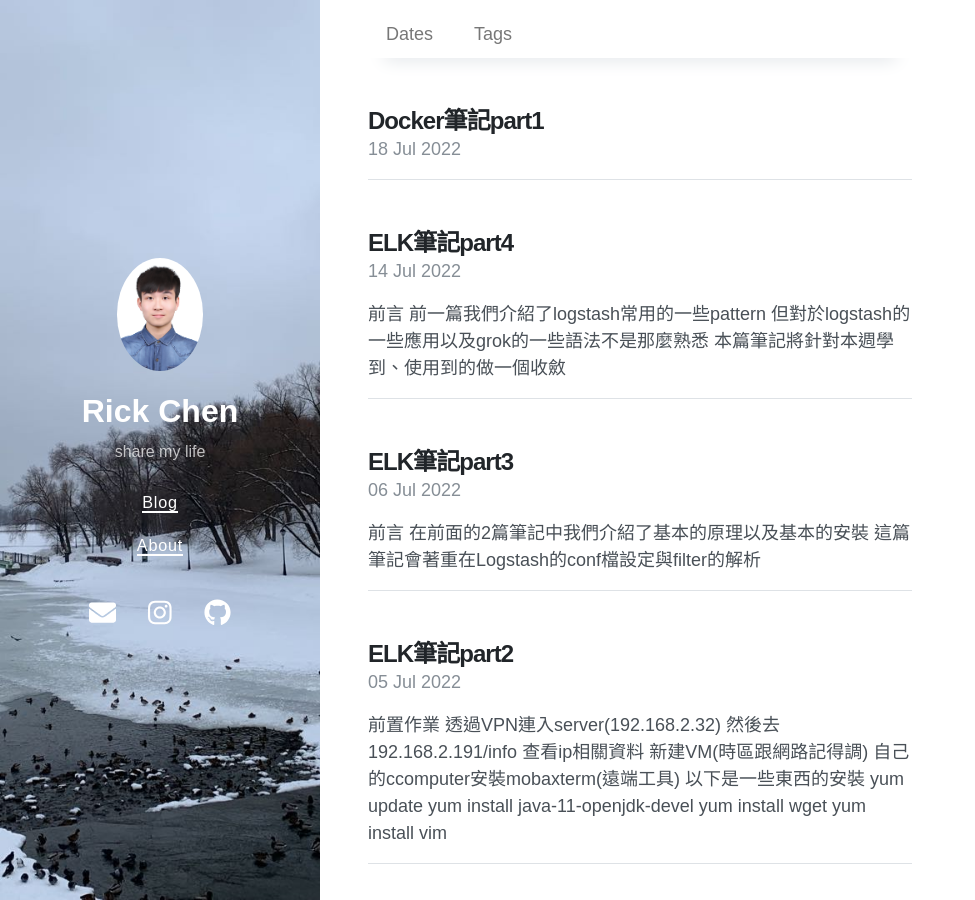
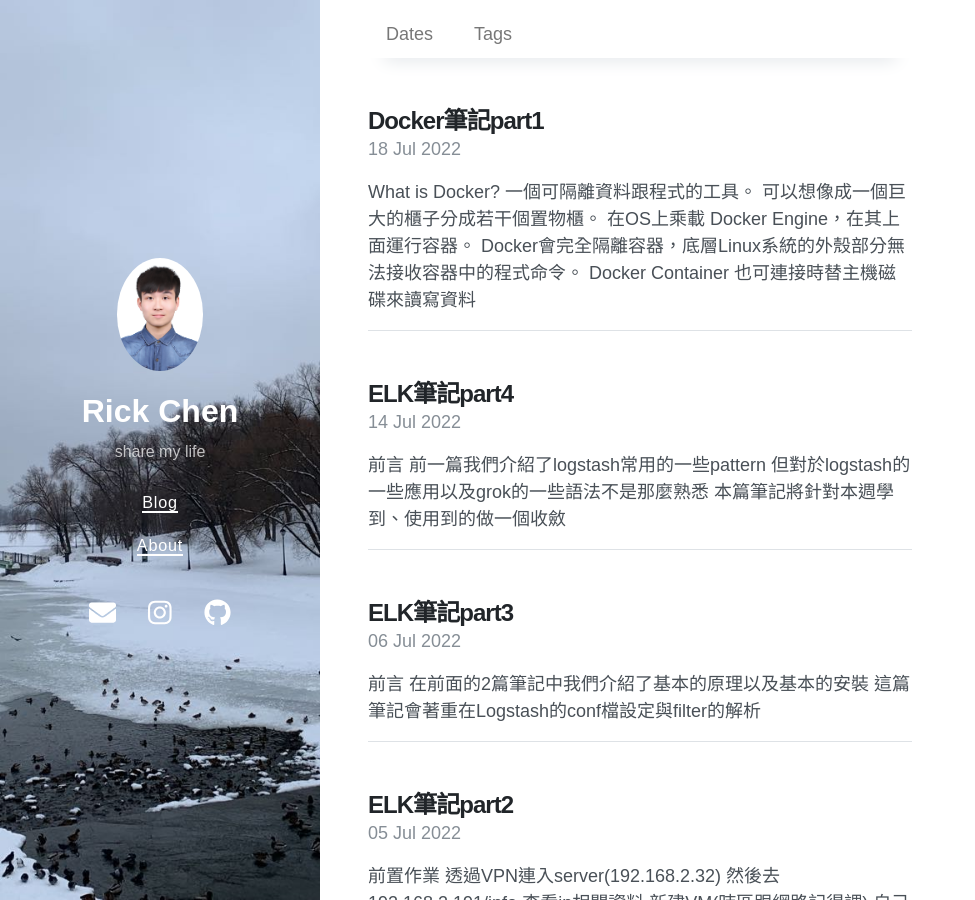
Before and after one commit to jerry940917chen/jerry940917chen.github.io, a Jekyll site: the page built from index.html, in a window 1280 px wide and 900 px high. Shown: the whole window, without its empty margins (0-975 px from the left). Built offline with Jekyll 4.4.1, drawn with Linux system fonts in a browser that asks for light colours; nearby versions of some CDN libraries; the list of posts is cut into pages by our own code.

Commit message:
Update 2022-07-18-Docker.md

```diff
--- a/_posts/2022-07-18-Docker.md
+++ b/_posts/2022-07-18-Docker.md
@@ -5,3 +5,52 @@ author: Rick Chen
 tags: Linux
 date: 2022-7-18
 ---
+
+## What is Docker?
+* 一個可隔離資料跟程式的工具。
+* 可以想像成一個巨大的櫃子分成若干個置物櫃。
+* 在OS上乘載 Docker Engine，在其上面運行容器。
+* Docker會完全隔離容器，底層Linux系統的外殼部分無法接收容器中的程式命令。
+* Docker Container 也可連接時替主機磁碟來讀寫資料
+![image](https://user-images.githubusercontent.com/62127656/179461707-d8d45f2e-8366-4349-865b-657cdf18c370.png)
+
+## 限制
+* 實體主機需要Linux系統功能
+* 容器中的程式需為Linux版的程式
+
+## 伺服器可分為兩類
+* 功能伺服器: 提供特定功能的伺服器 ex: mail server, http server。
+* 實體伺服器: 就是電腦。
+* 實體伺服器內可能包含一或多於一個功能伺服器。
+
+## DOcker vs VirtualBox&&VMWare
+* VB和VM都是透過虛擬化技術去模擬OS與電腦。
+* Docker上的OS只是類作業系統，會將部分功能交給實際的OS去處理，減少佔據的資源。
+* 此外Docker可以無視實體環境的差異、伺服器的結構差異。
+
+## Docker Hub
+* 官方提供的Docker Registy，每個人都可以輕鬆利用
+
+![image](https://user-images.githubusercontent.com/62127656/179468506-e780dcbb-2ad2-43b5-8284-fcf6719b4383.png)
+
+## Docker的生命週期
+* 一般來說我們會在docker engine底下執行多個container，不可能一一更新眾多的容器，通常都會直接建立一個新的容器。
+### Containner LifeCycle
+* Create ---> activate ---> deactivate ---> abandon = LifeCycle
+
+## Dokcer優缺點
+
+### 特色
+* 可隔離容器
+* 向全員提供一致開發環境
+* 方便測試新版本
+* 容易建置多個相同伺服器
+
+### 優點
+* 一台主機可乘載多個伺服器(可相同也可不同)
+* 容易管理伺服器
+* 非伺服器專家也容易操作
+
+### 缺點
+* 對主機依賴性高
+* 長期使用單一容器無法展現優勢，反而多餘
```
